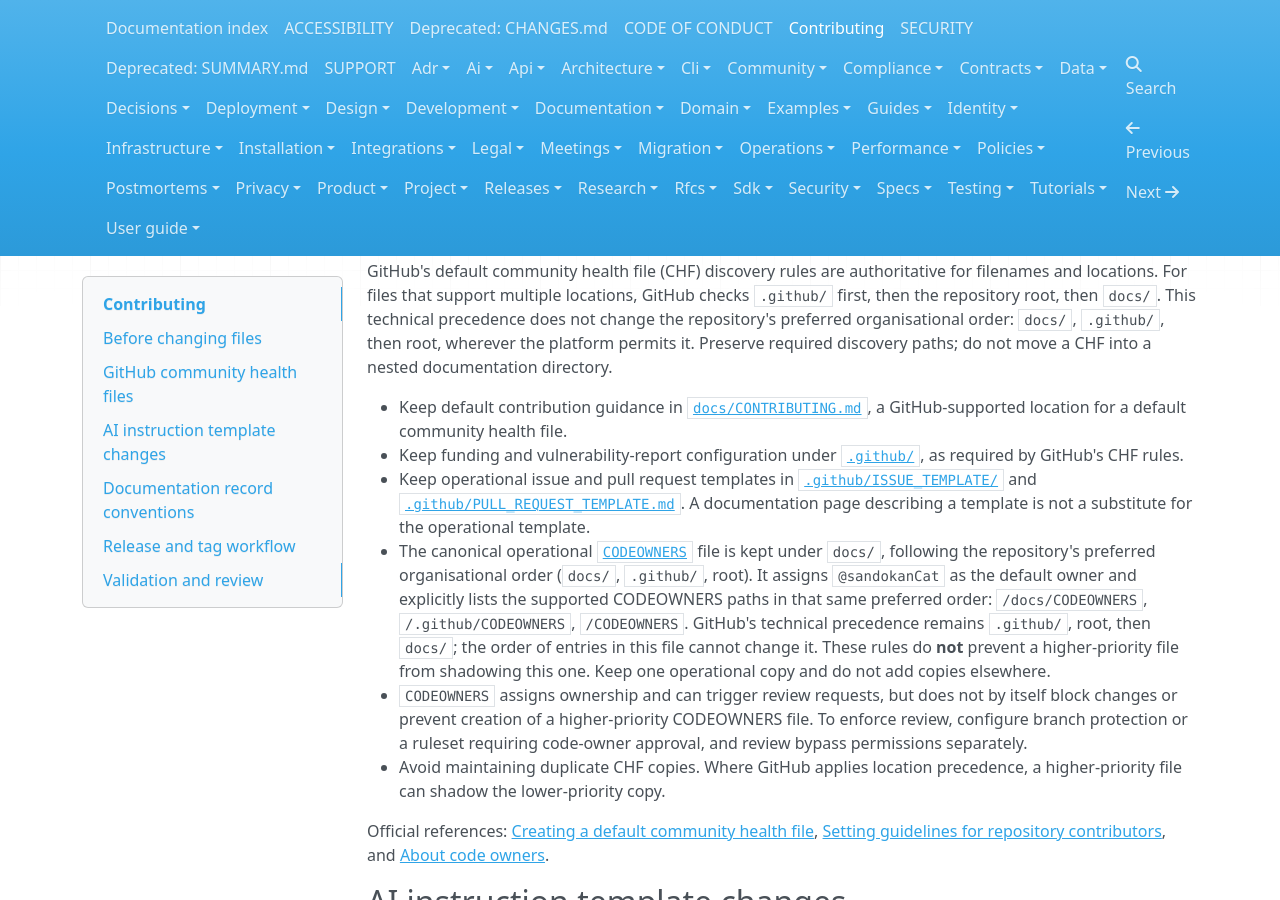
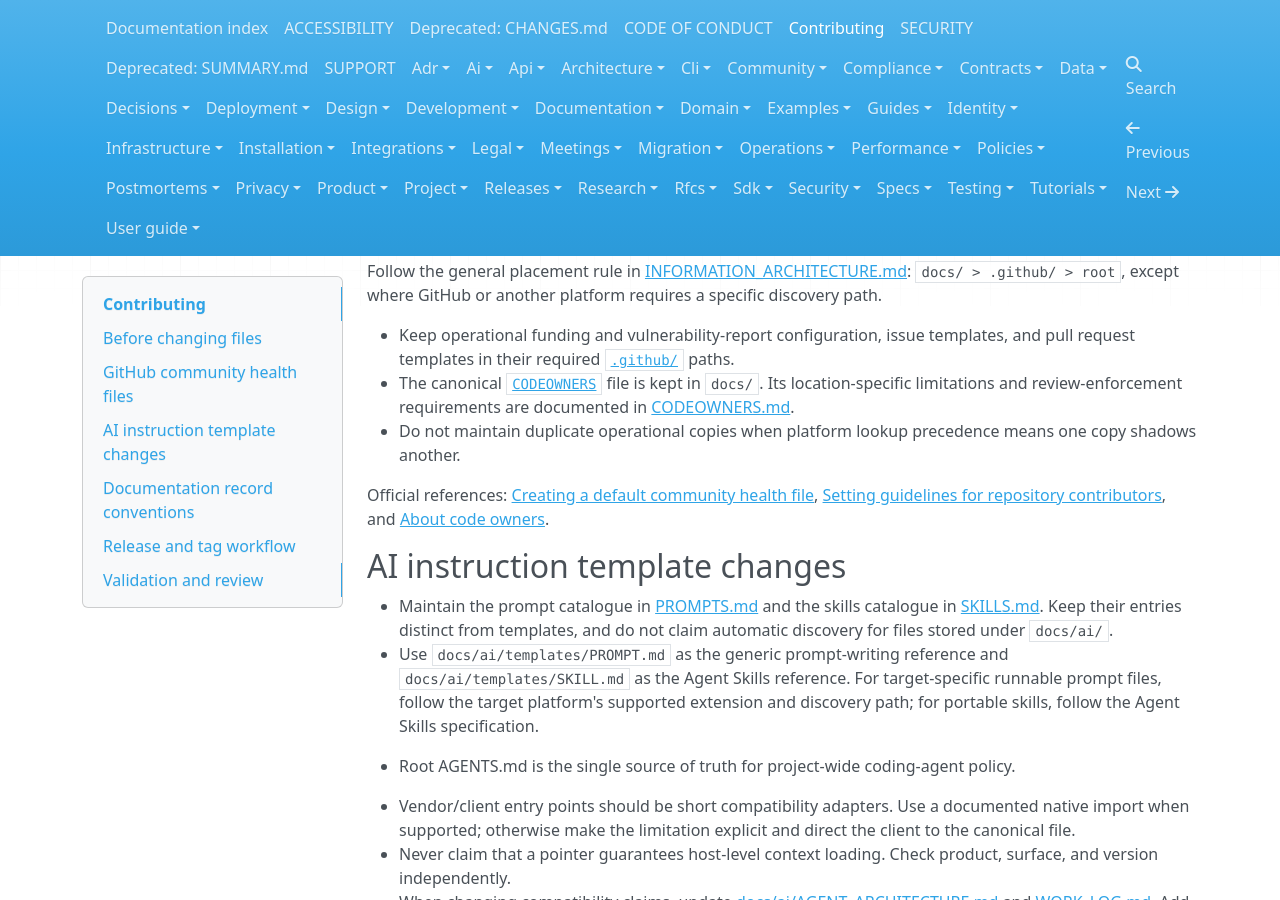
Before and after one commit to sandokanCat/.github, an MkDocs documentation site: the page built from docs/CONTRIBUTING.md, in a window 1280 px wide and 900 px high, scrolled down 464 px. Built offline with MkDocs 1.6.1, drawn with Linux system fonts in a browser that asks for light colours; nearby versions of some CDN libraries.

Commit message:
docs: simplify placement guidance and link general rule

```diff
--- a/docs/CONTRIBUTING.md
+++ b/docs/CONTRIBUTING.md
@@ -11,14 +11,11 @@ This repository provides reusable GitHub community-health files, shared reposito
 
 ## GitHub community health files
 
-GitHub's default community health file (CHF) discovery rules are authoritative for filenames and locations. For files that support multiple locations, GitHub checks `.github/` first, then the repository root, then `docs/`. This technical precedence does not change the repository's preferred organisational order: `docs/`, `.github/`, then root, wherever the platform permits it. Preserve required discovery paths; do not move a CHF into a nested documentation directory.
+Follow the general placement rule in [INFORMATION_ARCHITECTURE.md](./documentation/INFORMATION_ARCHITECTURE.md): `docs/ > .github/ > root`, except where GitHub or another platform requires a specific discovery path.
 
-- Keep default contribution guidance in [`docs/CONTRIBUTING.md`](./CONTRIBUTING.md), a GitHub-supported location for a default community health file.
-- Keep funding and vulnerability-report configuration under [`.github/`](../.github/), as required by GitHub's CHF rules.
-- Keep operational issue and pull request templates in [`.github/ISSUE_TEMPLATE/`](../.github/ISSUE_TEMPLATE/) and [`.github/PULL_REQUEST_TEMPLATE.md`](../.github/PULL_REQUEST_TEMPLATE.md). A documentation page describing a template is not a substitute for the operational template.
-- The canonical operational [`CODEOWNERS`](./CODEOWNERS) file is kept under `docs/`, following the repository's preferred organisational order (`docs/`, `.github/`, root). It assigns `@sandokanCat` as the default owner and explicitly lists the supported CODEOWNERS paths in that same preferred order: `/docs/CODEOWNERS`, `/.github/CODEOWNERS`, `/CODEOWNERS`. GitHub's technical precedence remains `.github/`, root, then `docs/`; the order of entries in this file cannot change it. These rules do **not** prevent a higher-priority file from shadowing this one. Keep one operational copy and do not add copies elsewhere.
-- `CODEOWNERS` assigns ownership and can trigger review requests, but does not by itself block changes or prevent creation of a higher-priority CODEOWNERS file. To enforce review, configure branch protection or a ruleset requiring code-owner approval, and review bypass permissions separately.
-- Avoid maintaining duplicate CHF copies. Where GitHub applies location precedence, a higher-priority file can shadow the lower-priority copy.
+- Keep operational funding and vulnerability-report configuration, issue templates, and pull request templates in their required [`.github/`](../.github/) paths.
+- The canonical [`CODEOWNERS`](./CODEOWNERS) file is kept in `docs/`. Its location-specific limitations and review-enforcement requirements are documented in [CODEOWNERS.md](./community/CODEOWNERS.md).
+- Do not maintain duplicate operational copies when platform lookup precedence means one copy shadows another.
 
 Official references: [Creating a default community health file](https://docs.github.com/en/communities/setting-up-your-project-for-healthy-contributions/creating-a-default-community-health-file), [Setting guidelines for repository contributors](https://docs.github.com/en/communities/setting-up-your-project-for-healthy-contributions/setting-guidelines-for-repository-contributors), and [About code owners](https://docs.github.com/en/repositories/managing-your-repositorys-settings-and-features/customizing-your-repository/about-code-owners).
 
```
